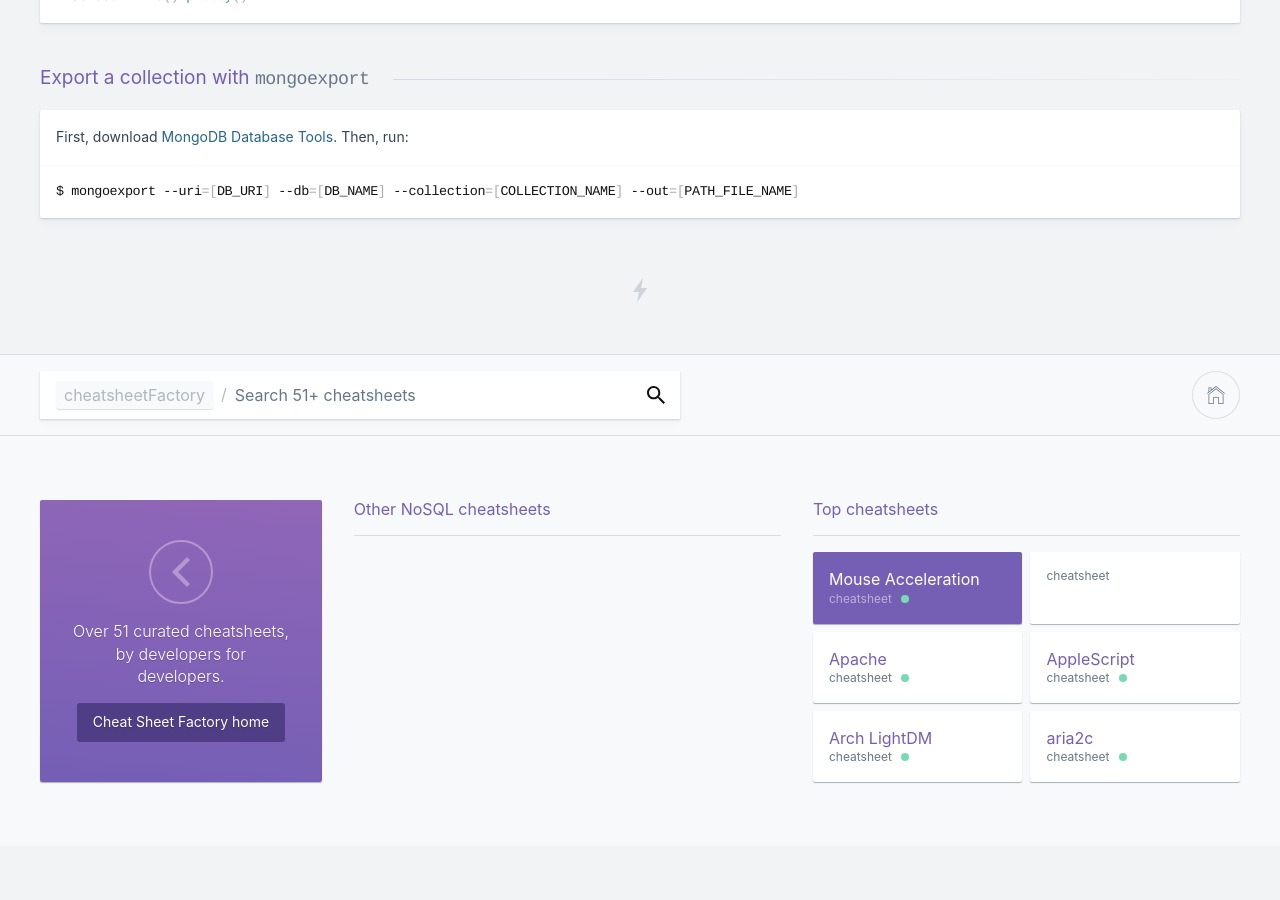
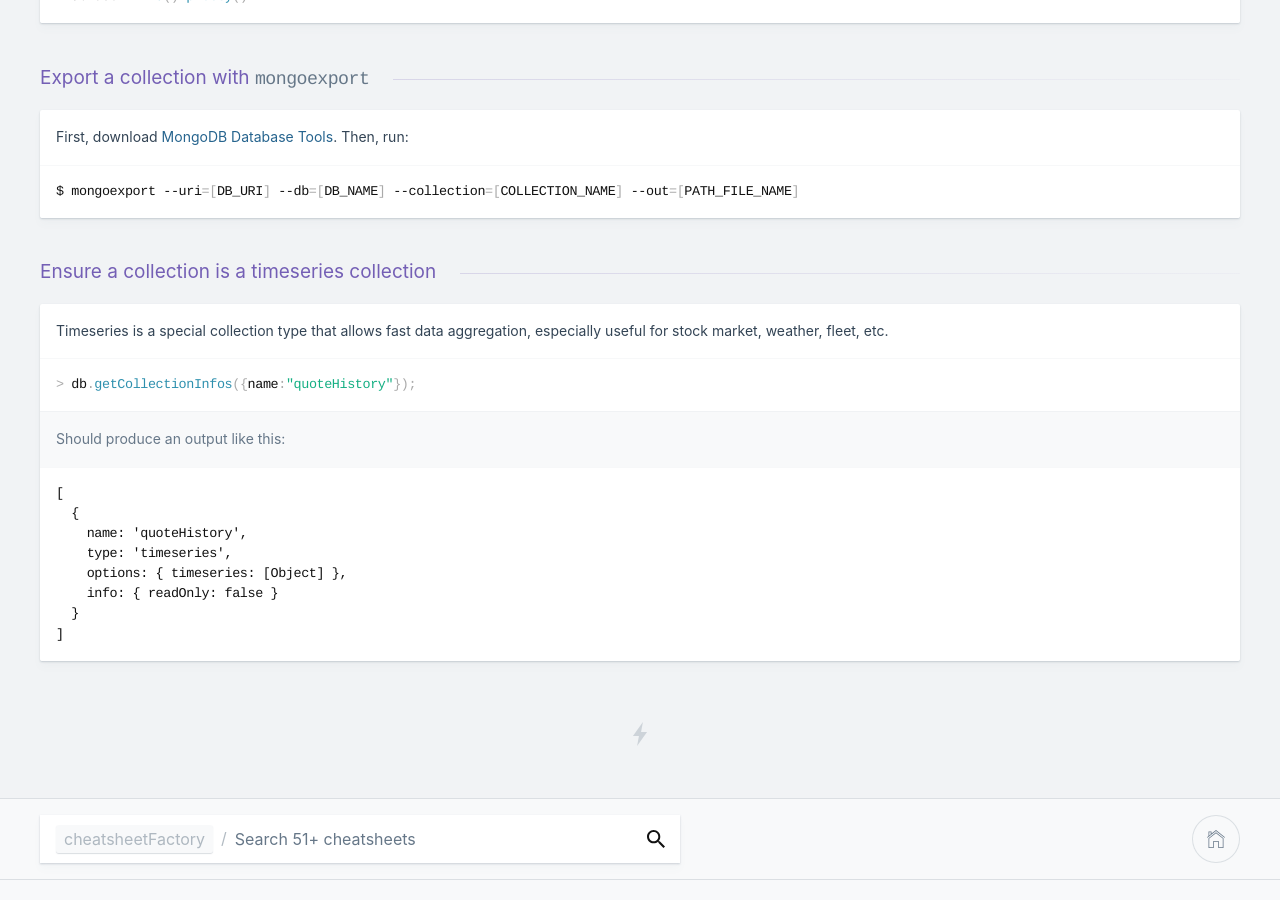
Before and after one commit to kasramp/cheat-sheet-factory, a Jekyll site: the page built from database/mongodb.md, in a window 1280 px wide and 900 px high, scrolled down 1285 px. Built offline with Jekyll 4.4.1, drawn with Linux system fonts in a browser that asks for light colours; nearby versions of some CDN libraries; before the commit the page ends 2131 px from its top, so only the background shows below that.

Commit message:
Add timeseries collection detection in MongoDB

````diff
--- a/database/mongodb.md
+++ b/database/mongodb.md
@@ -74,3 +74,24 @@ First, download [MongoDB Database Tools](https://www.mongodb.com/try/download/da
 ```bash
 $ mongoexport --uri=[DB_URI] --db=[DB_NAME] --collection=[COLLECTION_NAME] --out=[PATH_FILE_NAME]
 ```
+
+### Ensure a collection is a timeseries collection
+
+Timeseries is a special collection type that allows fast data aggregation, especially useful for stock market, weather, fleet, etc.
+
+```mongodb
+> db.getCollectionInfos({name:"quoteHistory"});
+```
+
+Should produce an output like this:
+
+```json
+[
+  {
+    name: 'quoteHistory',
+    type: 'timeseries',
+    options: { timeseries: [Object] },
+    info: { readOnly: false }
+  }
+]
+```
````
Also changed, not shown: other parts of database/mongodb.md (+1 -1 lines).
